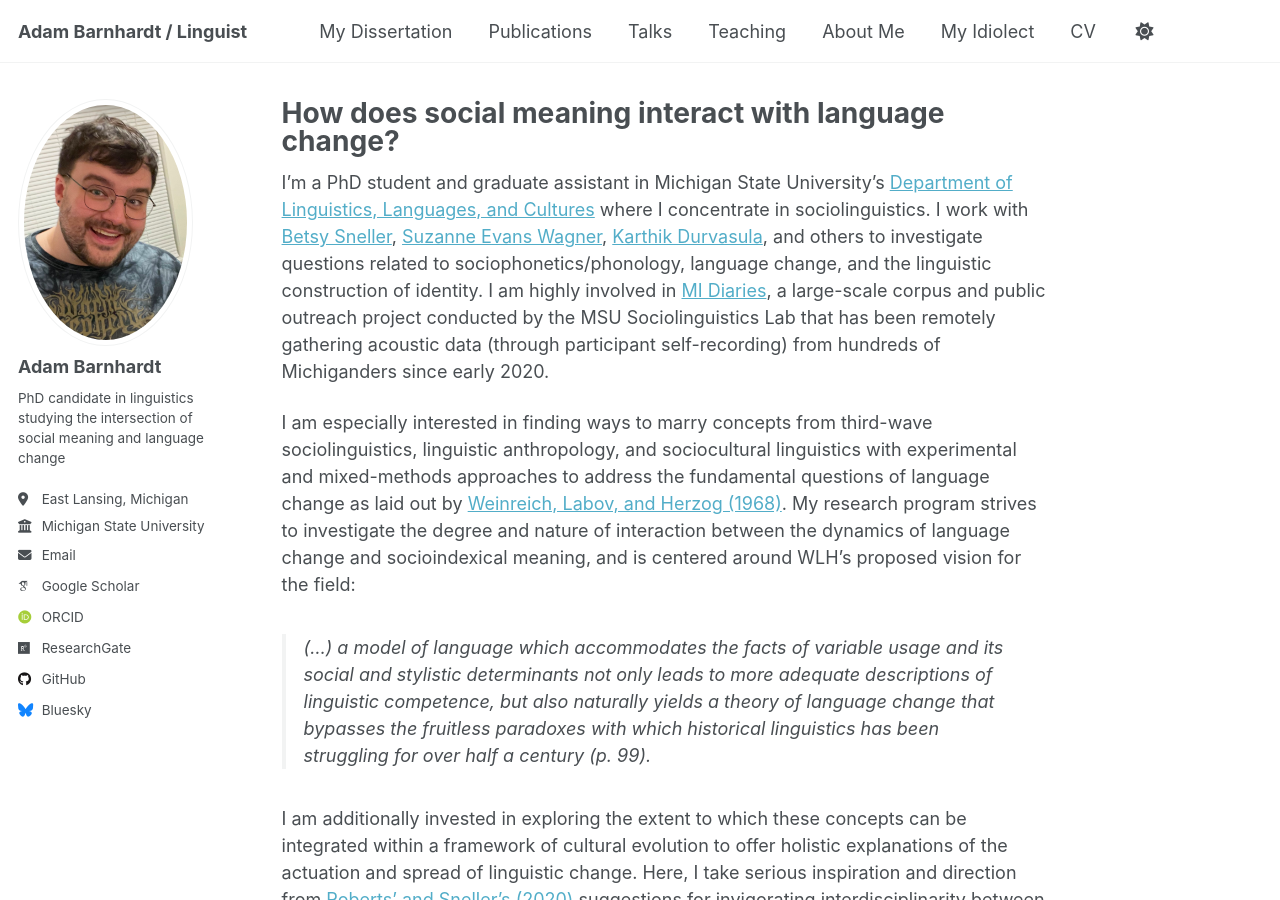
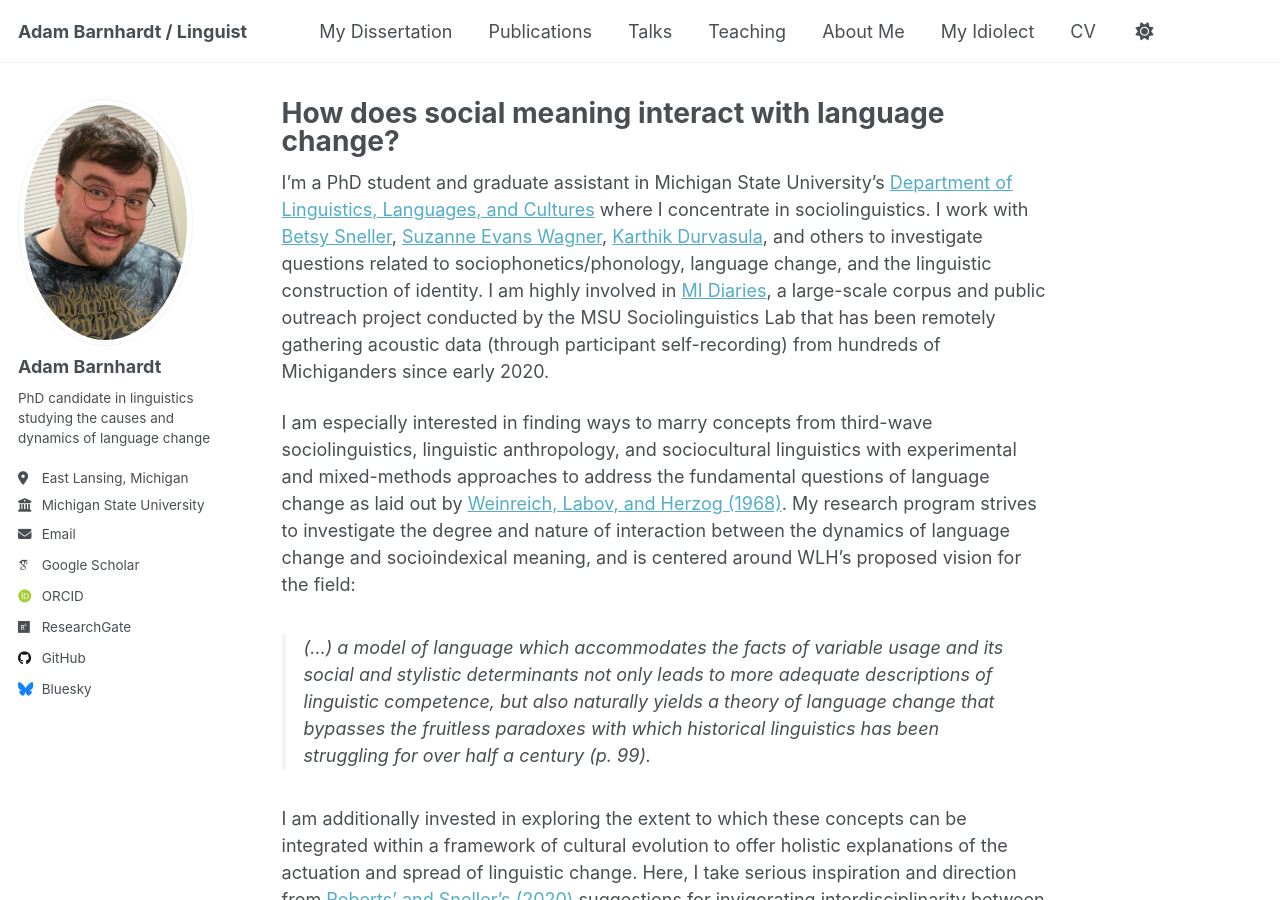
Before and after one commit to adambarnhardt/adambarnhardt.github.io, a Jekyll site: the page built from _pages/about.md, in a window 1280 px wide and 900 px high. Built offline with Jekyll 4.4.1, drawn with Linux system fonts in a browser that asks for light colours; some web fonts are replaced; a script that is not in the unit is left out.

Commit message:
Update _config.yml

```diff
--- a/_config.yml
+++ b/_config.yml
@@ -25,7 +25,7 @@ author:
   avatar           : "adam_barnhardt_pic.jpg"
   name             : "Adam Barnhardt"
   pronouns         : # example: "she/her"
-  bio              : "PhD candidate in linguistics studying the intersection of social meaning and language change"
+  bio              : "PhD candidate in linguistics studying the causes and dynamics of language change"
   location         : "East Lansing, Michigan"
   employer         : "Michigan State University"
   uri              : # URL
```
